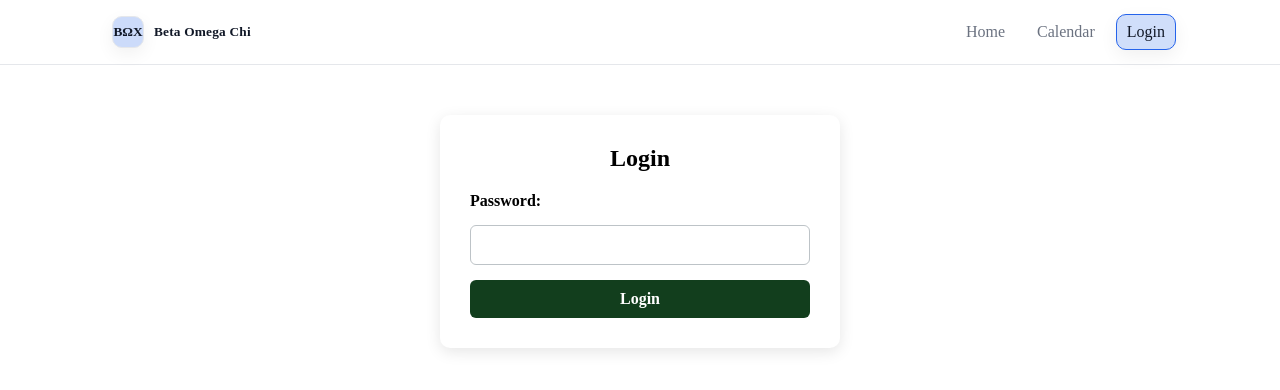
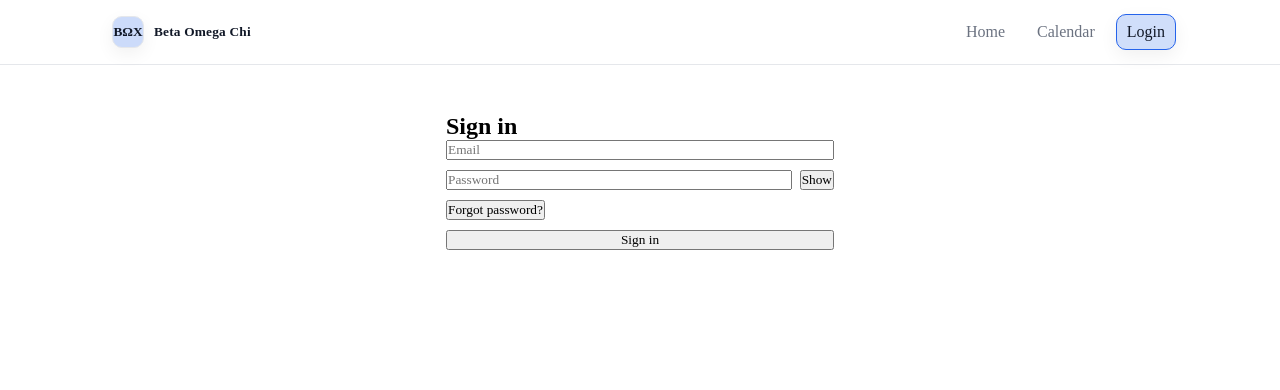
Before and after one commit to bowens5/BetaOmegaChi, a React app: page /login in a window 1280 px wide. Shown: the top 390 px of the page. Built offline with nearby package versions, Linux system fonts and the light colour scheme; no server answers.

Commit message:
authentication

```diff
--- a/src/LoginPage.jsx
+++ b/src/LoginPage.jsx
@@ -1,39 +1,104 @@
-import React from 'react';
+// src/LoginPage.jsx
+import React, { useEffect, useState } from 'react';
+import { useNavigate } from 'react-router-dom';
+import { auth } from './firebase';
+import {
+  signInWithEmailAndPassword,
+  onAuthStateChanged,
+  sendPasswordResetEmail
+} from 'firebase/auth';
 
-import { useState } from 'react';
-import { useNavigate } from 'react-router-dom';
-import './LoginPage.css';
+export default function LoginPage() {
+  const navigate = useNavigate();
+  const [email, setEmail] = useState('');
+  const [password, setPassword] = useState('');
+  const [showPw, setShowPw] = useState(false);
+  const [busy, setBusy] = useState(false);
+  const [err, setErr] = useState('');
 
-function LoginPage() {
-  const [password, setPassword] = useState('');
-  const navigate = useNavigate();
+  // Keep localStorage in sync with Firebase auth
+  useEffect(() => {
+    const unsub = onAuthStateChanged(auth, (u) => {
+      if (u) localStorage.setItem('loggedIn', 'yes');
+      else localStorage.removeItem('loggedIn');
+    });
+    return () => unsub();
+  }, []);
 
-  const handleSubmit = (e) => {
+  async function handleSubmit(e) {
     e.preventDefault();
-    if (password === '2004') {
-      localStorage.setItem('loggedIn', 'yes');
-      navigate('/'); // Redirect to HomePage after login
-    } else {
-      alert('Incorrect password');
+    setErr('');
+    setBusy(true);
+    try {
+      await signInWithEmailAndPassword(auth, email, password);
+      navigate('/'); // or '/calendar'
+    } catch (e) {
+      setErr(niceAuthError(e));
+    } finally {
+      setBusy(false);
     }
-  };
+  }
+
+  async function resetPassword() {
+    if (!email) return setErr('Enter your email above, then click “Forgot password?”.');
+    try {
+      await sendPasswordResetEmail(auth, email);
+      alert('Password reset email sent.');
+    } catch (e) {
+      setErr(niceAuthError(e));
+    }
+  }
 
   return (
-    <section id="login">
-      <h2>Login</h2>
-      <form onSubmit={handleSubmit}>
-        <label htmlFor="password">Password:</label>
+    <section style={{ maxWidth: 420, margin: '2rem auto', padding: 16 }}>
+      <h2>Sign in</h2>
+
+      <form onSubmit={handleSubmit} style={{ display: 'grid', gap: 10 }}>
         <input
-          type="password"
-          id="password"
-          value={password}
-          onChange={(e) => setPassword(e.target.value)}
+          type="email"
+          placeholder="Email"
+          autoComplete="email"
+          value={email}
+          onChange={(e) => setEmail(e.target.value)}
           required
         />
-        <button type="submit">Login</button>
+
+        <div style={{ display: 'flex', gap: 8 }}>
+          <input
+            type={showPw ? 'text' : 'password'}
+            placeholder="Password"
+            autoComplete="current-password"
+            value={password}
+            onChange={(e) => setPassword(e.target.value)}
+            required
+            style={{ flex: 1 }}
+          />
+          <button type="button" onClick={() => setShowPw((s) => !s)}>
+            {showPw ? 'Hide' : 'Show'}
+          </button>
+        </div>
+
+        <button type="button" onClick={resetPassword} style={{ justifySelf: 'start' }}>
+          Forgot password?
+        </button>
+
+        {err && <div style={{ color: 'crimson', fontSize: 14 }}>{err}</div>}
+
+        <button type="submit" disabled={busy}>
+          {busy ? 'Signing in…' : 'Sign in'}
+        </button>
       </form>
     </section>
   );
 }
 
-export default LoginPage;
+function niceAuthError(e) {
+  const code = e?.code || '';
+  if (code.includes('auth/invalid-credential') || code.includes('auth/wrong-password'))
+    return 'Invalid email or password.';
+  if (code.includes('auth/user-not-found'))
+    return 'No user found for that email.';
+  if (code.includes('auth/too-many-requests'))
+    return 'Too many attempts. Try again later.';
+  return e?.message || 'Authentication failed.';
+}
--- a/src/NavBar.jsx
+++ b/src/NavBar.jsx
@@ -1,6 +1,8 @@
 // src/NavBar.jsx
 import React, { useEffect, useState } from 'react';
 import { NavLink, useNavigate } from 'react-router-dom';
+  import { signOut } from 'firebase/auth';
+  import { auth } from './firebase';
 import './NavBar.css';
 
 export default function NavBar() {
@@ -16,7 +18,9 @@ export default function NavBar() {
     return () => window.removeEventListener('storage', onStorage);
   }, []);
 
-  const logout = () => {
+
+  const logout = async () => {
+    await signOut(auth);
     localStorage.removeItem('loggedIn');
     setLoggedIn(false);
     navigate('/login');
--- a/src/ViewDatePage.jsx
+++ b/src/ViewDatePage.jsx
@@ -1,10 +1,10 @@
 // src/ViewDatePage.jsx
 import React, { useEffect, useMemo, useState } from 'react';
 import { Link, useParams, useNavigate, useLocation } from 'react-router-dom';
-import './ViewDatePage.css';
-import './style.css';
+import './CalendarPage.css';
+import './ViewDatePage.css';   // optional if you created it
 
-import { db } from './firebase';
+import { db, auth } from './firebase';
 import {
   addDoc,
   collection,
@@ -21,11 +21,11 @@ import {
 const isValidDateKey = (s) => /^\d{4}-\d{2}-\d{2}$/.test(s);
 
 export default function ViewDatePage() {
-  const params = useParams();                 // expects :dateKey
+  const params = useParams();                 // expects /view-date/:dateKey
   const location = useLocation();
   const navigate = useNavigate();
 
-  // allow fallback via ?dateKey=YYYY-MM-DD if someone links that way
+  // allow fallback via ?dateKey=YYYY-MM-DD
   const dateKeyParam =
     params?.dateKey ??
     new URLSearchParams(location.search).get('dateKey') ??
@@ -51,8 +51,9 @@ export default function ViewDatePage() {
   const [editingId, setEditingId] = useState(null);
   const [editTitle, setEditTitle] = useState('');
   const [editDesc, setEditDesc] = useState('');
+  const [err, setErr] = useState('');
 
-  // Live subscribe to this day's events (reflect local writes immediately)
+  // Live subscribe to this day's events
   useEffect(() => {
     if (invalid) return;
     const qRef = query(
@@ -81,10 +82,14 @@ export default function ViewDatePage() {
 
   async function addEvent(e) {
     e.preventDefault();
-    if (!isLoggedIn) return alert('You must be logged in to add events.');
+    setErr('');
+    if (!isLoggedIn) return; // form won't render when logged out anyway
     const title = newTitle.trim();
     const description = newDesc.trim();
     if (!title) return;
+
+    const user = auth.currentUser;
+    if (!user) { setErr('Please sign in.'); return; }
 
     // Optimistic add
     const tempId = `temp-${crypto.randomUUID?.() || Math.random()}`;
@@ -93,6 +98,7 @@ export default function ViewDatePage() {
       dateKey,
       title,
       description,
+      ownerId: user.uid,
       createdAt: new Date()
     };
     setEvents(prev => [optimistic, ...prev]);
@@ -100,20 +106,19 @@ export default function ViewDatePage() {
     setNewDesc('');
 
     try {
-      const ref = await addDoc(collection(db, 'events'), {
+      const docRef = await addDoc(collection(db, 'events'), {
         dateKey,
         title,
         description,
+        ownerId: user.uid,
         createdAt: serverTimestamp()
       });
-      // Optional immediate reconcile (snapshot will also bring the real doc)
       setEvents(prev =>
-        prev.map(ev => (ev.id === tempId ? { ...optimistic, id: ref.id } : ev))
+        prev.map(ev => (ev.id === tempId ? { ...optimistic, id: docRef.id } : ev))
       );
-    } catch (err) {
-      // rollback on error
-      setEvents(prev => prev.filter(ev => ev.id !== tempId));
-      alert('Failed to add event: ' + err.message);
+    } catch (e) {
+      setEvents(prev => prev.filter(ev => ev.id !== tempId)); // rollback
+      setErr(e?.message || 'Failed to add event.');
     }
   }
 
@@ -133,14 +138,13 @@ export default function ViewDatePage() {
     const d = editDesc.trim();
     if (!t) return;
 
-    // Optimistic edit
-    const snapshot = events; // for rollback
+    const snapshot = events; // rollback snapshot
     setEvents(prev => prev.map(ev => ev.id === id ? { ...ev, title: t, description: d } : ev));
     try {
       await updateDoc(doc(db, 'events', id), { title: t, description: d });
-    } catch (err) {
+    } catch (e) {
       setEvents(snapshot);
-      alert('Failed to save: ' + err.message);
+      setErr(e?.message || 'Failed to save changes.');
     } finally {
       cancelEdit();
     }
@@ -149,56 +153,62 @@ export default function ViewDatePage() {
     if (!isLoggedIn) return;
     if (!confirm('Delete this event?')) return;
 
-    // Optimistic delete
     const snapshot = events;
     setEvents(prev => prev.filter(ev => ev.id !== id));
     try {
       await deleteDoc(doc(db, 'events', id));
-    } catch (err) {
+    } catch (e) {
       setEvents(snapshot);
-      alert('Failed to delete: ' + err.message);
+      setErr(e?.message || 'Failed to delete event.');
     }
   }
 
   if (invalid) {
     return (
-      <section style={{ maxWidth: 600, margin: '2rem auto', padding: 16 }}>
-        <nav className="top-nav">
+      <section className="view-date-page">
+        <div className="error-card">
+          <nav className="nav">
             <Link to="/">Home</Link>
             <Link to="/calendar">Calendar</Link>
           </nav>
           <h2>Invalid /view-date URL</h2>
           <p>Expected format: <code>/view-date/YYYY-MM-DD</code></p>
           <button onClick={() => navigate('/calendar')}>Go to Calendar</button>
+        </div>
       </section>
     );
   }
 
   return (
-    <section className="view-date-page" style={{ maxWidth: 640, margin: '2rem auto', padding: 16 }}>
-
+    <section className="view-date-page">
       <h2>{prettyDate}</h2>
 
-      <form onSubmit={addEvent} style={{ display: 'grid', gap: 8, marginBottom: 16 }}>
+      {/* Render the add form ONLY when logged in */}
+      {isLoggedIn ? (
+        <form onSubmit={addEvent}>
           <input
             placeholder="Title"
             value={newTitle}
             onChange={(e) => setNewTitle(e.target.value)}
-          disabled={!isLoggedIn}
           />
           <textarea
             placeholder="Description (optional)"
             value={newDesc}
             onChange={(e) => setNewDesc(e.target.value)}
             rows={3}
-          disabled={!isLoggedIn}
           />
-        <button type="submit" disabled={!isLoggedIn}>Add Event</button>
+          <button type="submit">Add Event</button>
+          {err && <div style={{ color: 'crimson', marginTop: 6, fontSize: 14 }}>{err}</div>}
         </form>
+      ) : (
+        <p style={{ margin: '8px 0 16px' }}>
+          Sign in to add events. <Link to="/login">Login</Link>
+        </p>
+      )}
 
-      <ul style={{ listStyle: 'none', padding: 0 }}>
+      <ul>
         {events.map((ev) => (
-          <li key={ev.id} style={{ borderBottom: '1px solid #eee', padding: '10px 0', display: 'grid', gap: 6 }}>
+          <li key={ev.id}>
             {editingId === ev.id ? (
               <>
                 <input
@@ -214,7 +224,7 @@ export default function ViewDatePage() {
                   rows={3}
                   disabled={!isLoggedIn}
                 />
-                <div style={{ display: 'flex', gap: 8 }}>
+                <div className="actions">
                   <button onClick={() => saveEdit(ev.id)} disabled={!isLoggedIn}>Save</button>
                   <button onClick={cancelEdit}>Cancel</button>
                 </div>
@@ -222,15 +232,13 @@ export default function ViewDatePage() {
             ) : (
               <>
                 <div>
-                  <strong style={{ display: 'block' }}>{ev.title ?? ev.text}</strong>
+                  <strong>{ev.title ?? ev.text}</strong>
                   {(ev.description ?? '') && (
-                    <div style={{ fontSize: 13, opacity: 0.9, whiteSpace: 'pre-wrap' }}>
-                      {ev.description}
-                    </div>
+                    <div className="description">{ev.description}</div>
                   )}
                 </div>
                 {isLoggedIn && (
-                  <div style={{ display: 'flex', gap: 8 }}>
+                  <div className="actions">
                     <button onClick={() => startEdit(ev)}>Edit</button>
                     <button onClick={() => removeEvent(ev.id)}>Delete</button>
                   </div>
@@ -241,7 +249,7 @@ export default function ViewDatePage() {
         ))}
       </ul>
 
-      <div style={{ marginTop: 16 }}>
+      <div className="back-row">
         <button type="button" onClick={() => navigate(-1)}>Back</button>
       </div>
     </section>
```
Lines whose indentation alone changed are shown as unchanged.
